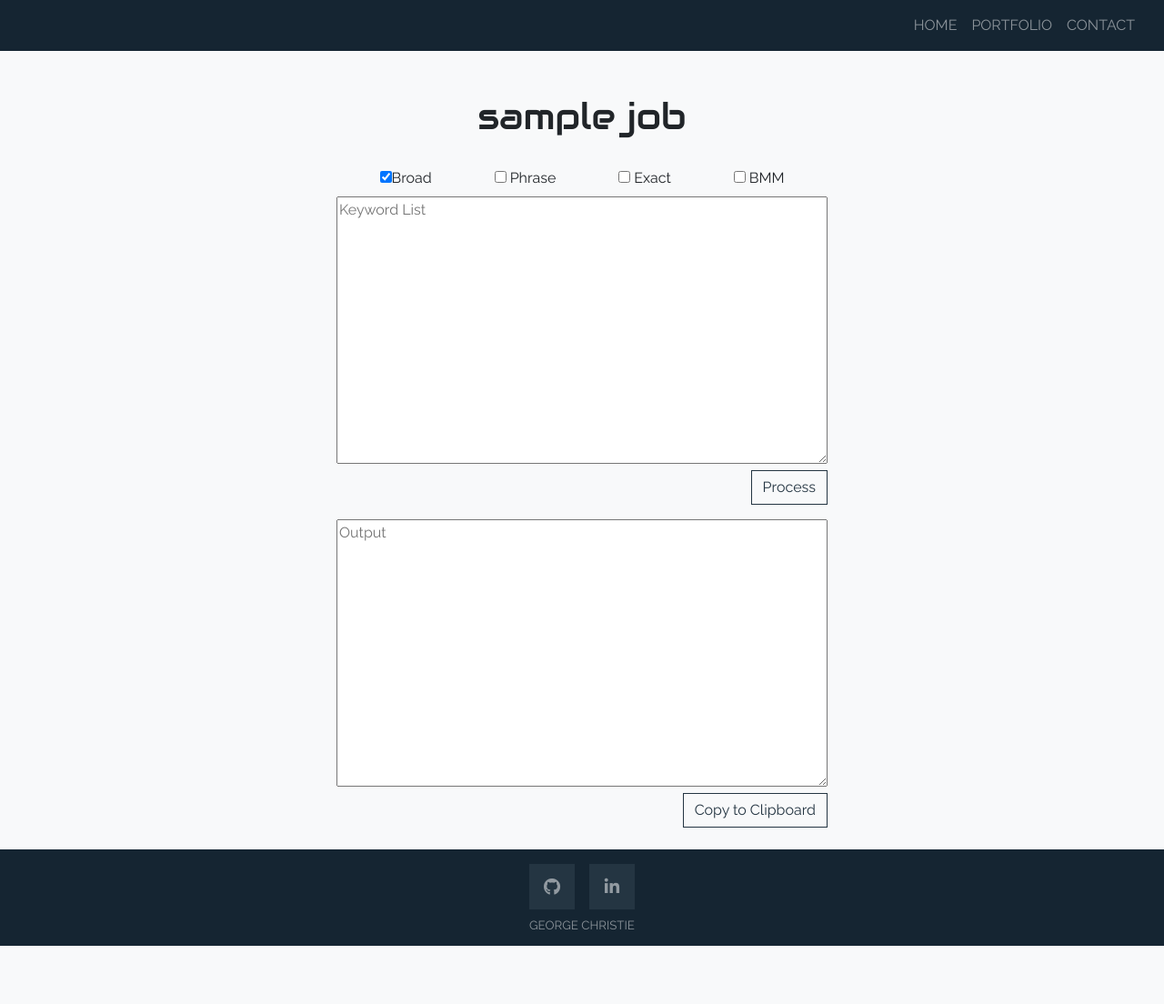
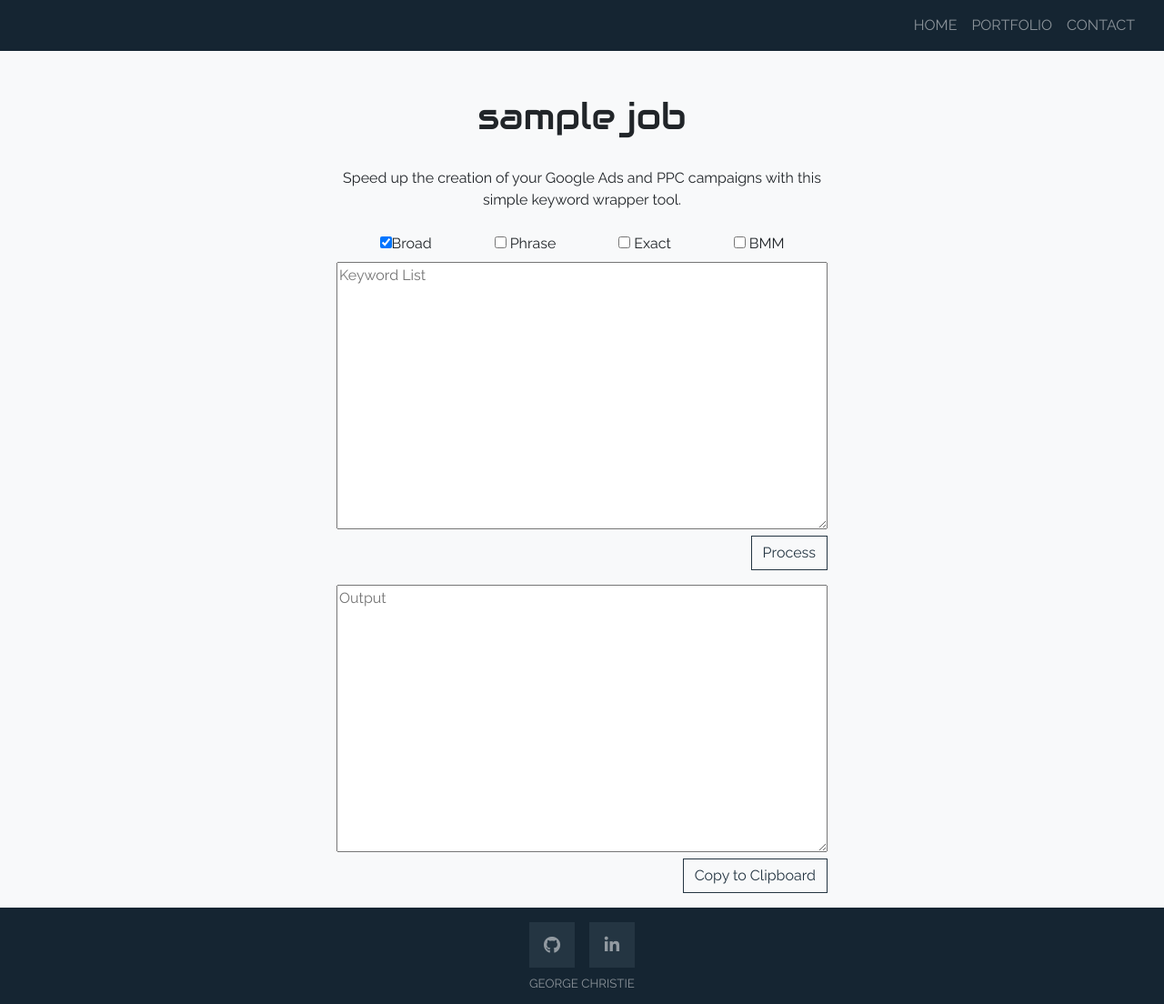
Before and after one commit to GTXiee/portfolio-project, a Django app: template jobs/templates/jobs/keyword-wrapper.html in a window 1280 px wide. Shown: the whole page at 91% size. Before the commit the page ends 1040 px from the top, so only its background shows below. Run offline with Django 3.2, Linux system fonts and the light colour scheme; the template is opened without the code that fills it: most values are stand-ins (such as "Sample title", 1, 10 or a date in 2020); data that the repository does not hold is empty; some libraries are stand-ins or nearby versions.

Commit message:
Added meta-descriptions and updated copy

```diff
--- a/jobs/templates/jobs/keyword-wrapper.html
+++ b/jobs/templates/jobs/keyword-wrapper.html
@@ -1,17 +1,24 @@
 {% extends 'base.html' %}
 {% load staticfiles %}
 
-{% block title %}{{ job.title }} | George Christie Development{% endblock %}
+{% block title %}Google Keyword Wrapper Tool | George Christie Development{% endblock %}
+{% block description %}A simple AdWords keyword wrapper tool to help speed up the creation of your PPC campaigns.{% endblock %}
 
 {% block content %}
 
     <main role="main">
 
-        <section class="header pt-5 container">
-            <h1 class="text-center audiowide">{{ job.title }}</h1>
+        <section class="header pt-5 text-center container">
+            <h1 class="text-center audiowide pb-2">{{ job.title }}</h1>
         </section>
 
-        <section class="container py-4">
+        <section class="container py-3">
+            <div class="row text-center justify-content-center pb-2">
+                <div class="col-md-10 col-lg-6">
+                    <p class="text-center">Speed up the creation of your Google Ads and PPC campaigns with this simple
+                        keyword wrapper tool.</p>
+                </div>
+            </div>
             <div class="row justify-content-center">
                 <div class="col-10 col-sm-8 col-lg-5 d-flex justify-content-between">
                     <label for="broad-checkbox">
--- a/portfolio/templates/base.html
+++ b/portfolio/templates/base.html
@@ -6,6 +6,7 @@
     <meta name="viewport" content="width=device-width, initial-scale=1, shrink-to-fit=no">
     <meta name="description" content="">
     <title>{% block title %}George Christie Development{% endblock %}</title>
+    <meta name="description" content="{% block description %}I am a self-taught web developer, specialising in the Django framework.{% endblock %}">
 
     <!-- Bootstrap core CSS -->
     <link rel="stylesheet" href="https://stackpath.bootstrapcdn.com/bootstrap/4.2.1/css/bootstrap.min.css"
```
Also changed, not shown: jobs/templates/jobs/home.html (+5 -4 lines).
